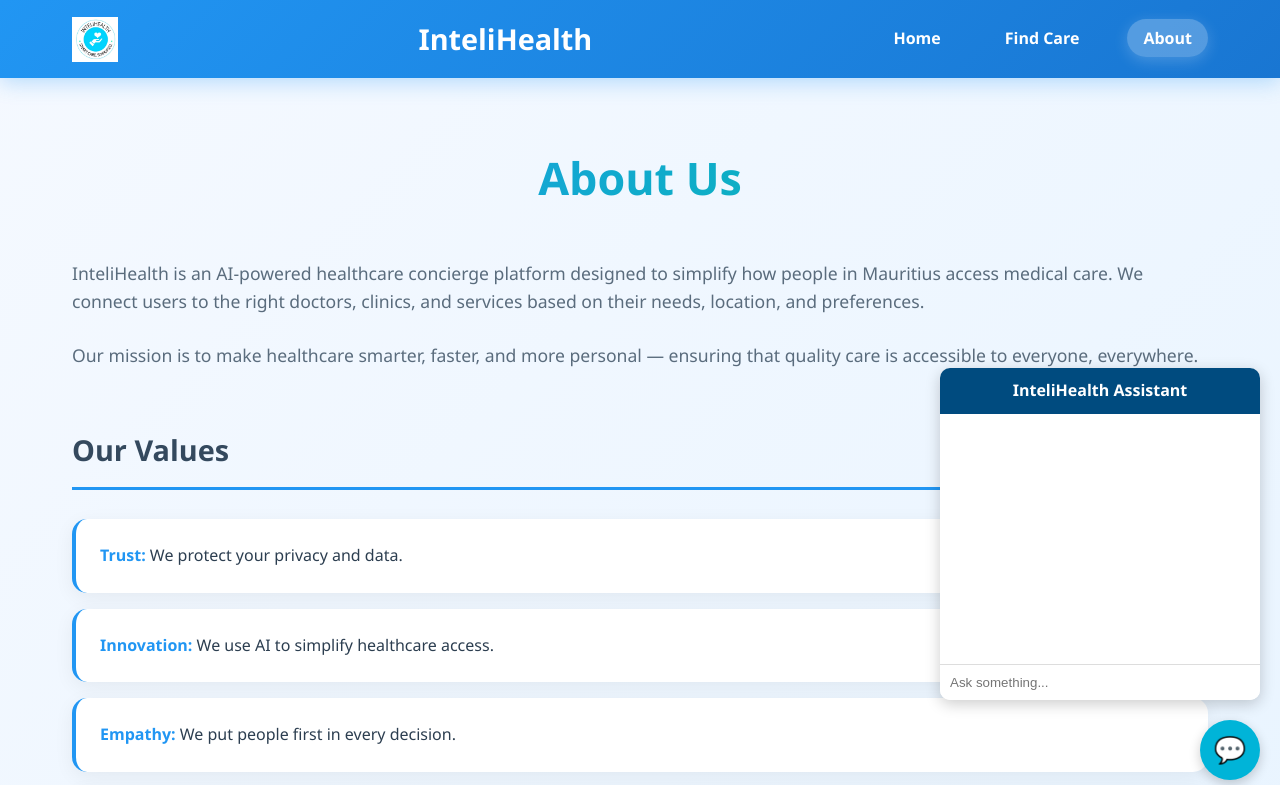
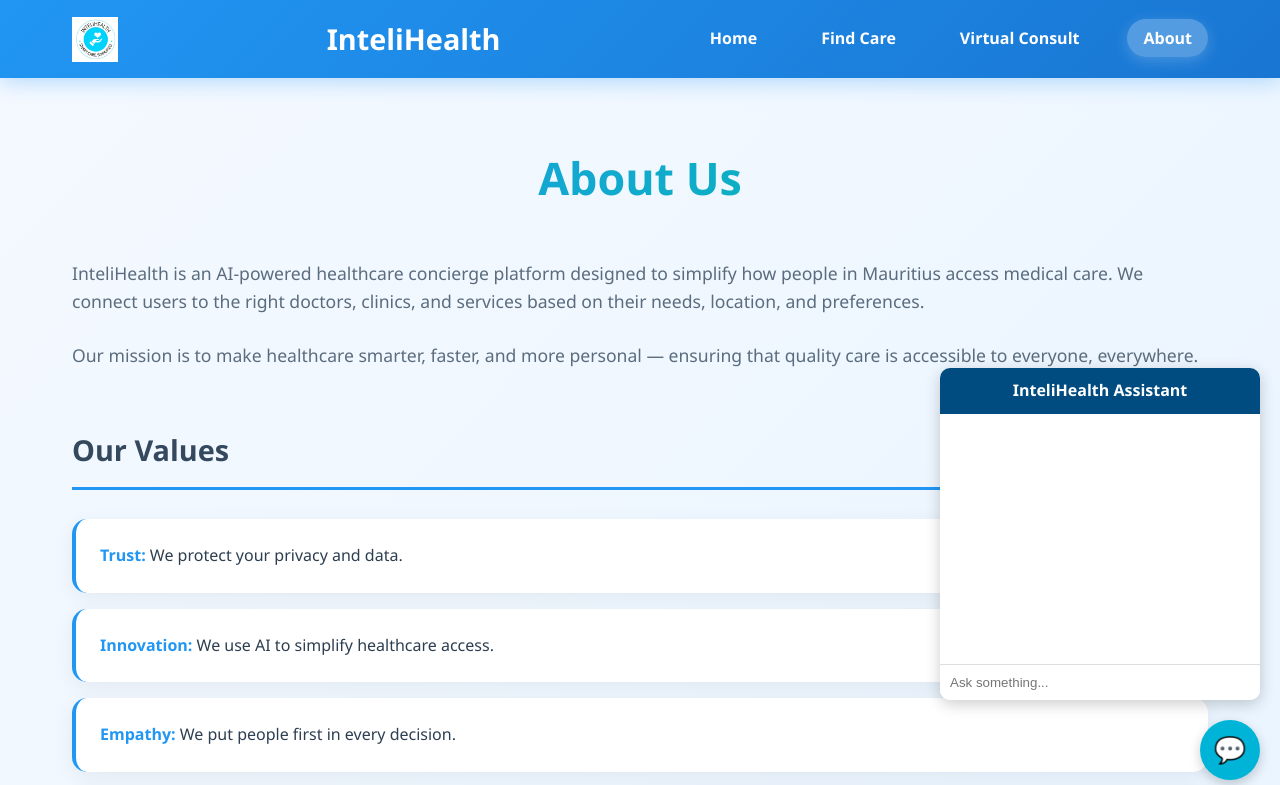
Before and after one commit to TecSmiff/intelihealth, a plain HTML site: page about.html in a window 1280 px wide. Shown: the top 785 px of the page. Drawn offline with Linux system fonts and the light colour scheme.

Commit message:
Update navigation links in about.html

```diff
--- a/about.html
+++ b/about.html
@@ -17,6 +17,7 @@
       <ul>
         <li><a href="index.html">Home</a></li>
         <li><a href="findcare.html">Find Care</a></li>
+        <li><a href="consult.html">Virtual Consult</a></li>
         <li><a href="about.html" class="active">About</a></li>
       </ul>
     </nav>
```
